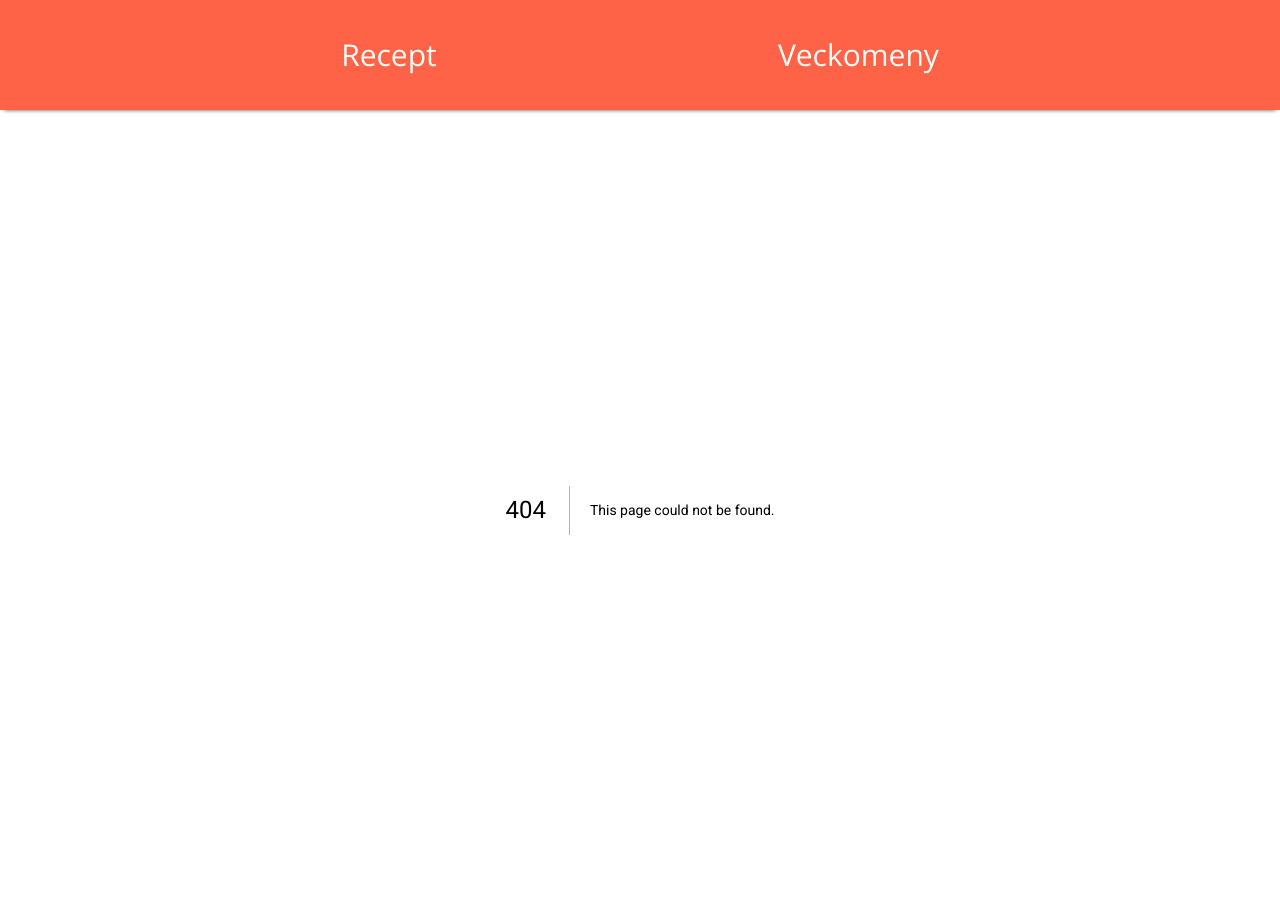
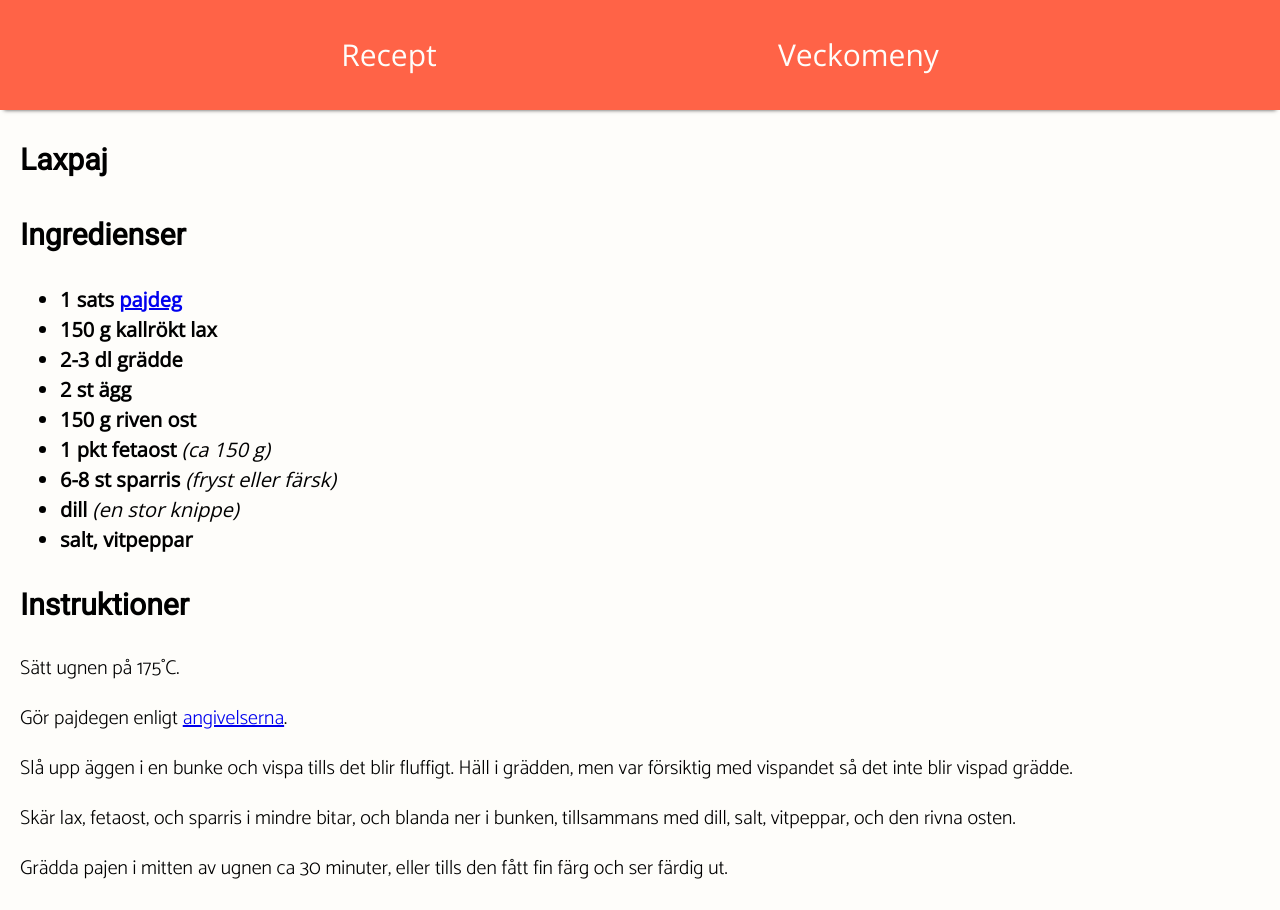
Before and after one commit to w1nston/amsenwallander.se, a Next.js app: page /recipes/laxpaj in a window 1280 px wide. Before the commit this address had no page. Built offline with nearby package versions, Linux system fonts and the light colour scheme.

Commit message:
Laxpaj (#6)
* Set cursor pointer for computorz.
* Add laxpaj recipe.

```diff
--- a/components/recipe/FloatingButton.tsx
+++ b/components/recipe/FloatingButton.tsx
@@ -20,6 +20,7 @@ const expand = keyframes`
 
 const buttonStyles = css`
   color: #fefdfa;
+  cursor: pointer;
   position: fixed;
   bottom: 0;
   right: 0;
@@ -68,6 +69,7 @@ const menuButtonContainerStyles = css`
 const menuButtonStyles = css`
   color: #fefdfa;
   background-color: #47b5ff;
+  cursor: pointer;
   text-transform: uppercase;
   text-decoration: none;
   border: none;
--- a/components/recipe/RecipeLink.tsx
+++ b/components/recipe/RecipeLink.tsx
@@ -18,6 +18,7 @@ const containerStyles = css`
   border: none;
   width: 100vw;
   display: flex;
+  cursor: pointer;
   flex-direction: column;
   text-align: start;
 `;
--- a/pages/recipes/index.tsx
+++ b/pages/recipes/index.tsx
@@ -14,6 +14,7 @@ type Props = {
 const clearFilterButtonStyles = css`
   color: #fefdfa;
   background-color: #47b5ff;
+  cursor: pointer;
   text-transform: uppercase;
   text-decoration: none;
   border: none;
--- /dev/null
+++ b/pages/recipes/laxpaj.mdx
@@ -0,0 +1,29 @@
+import InternalRecipeLink from '../../components/recipe/InternalRecipeLink';
+
+# Laxpaj
+
+## Ingredienser
+
+- **1 sats <InternalRecipeLink path="pajdeg" text="pajdeg" />**
+- **150 g kallrökt lax**
+- **2-3 dl grädde**
+- **2 st ägg**
+- **150 g riven ost**
+- **1 pkt fetaost** _(ca 150 g)_
+- **6-8 st sparris** _(fryst eller färsk)_
+- **dill** _(en stor knippe)_
+- **salt, vitpeppar**
+
+## Instruktioner
+
+Sätt ugnen på 175˚C.
+
+Gör pajdegen enligt <InternalRecipeLink path="pajdeg" text="angivelserna" />.
+
+Slå upp äggen i en bunke och vispa tills det blir fluffigt. Häll i grädden,
+men var försiktig med vispandet så det inte blir vispad grädde.
+
+Skär lax, fetaost, och sparris i mindre bitar, och blanda ner i bunken, tillsammans
+med dill, salt, vitpeppar, och den rivna osten.
+
+Grädda pajen i mitten av ugnen ca 30 minuter, eller tills den fått fin färg och ser färdig ut.
--- a/pages/recipes/pajdeg.mdx
+++ b/pages/recipes/pajdeg.mdx
@@ -1,3 +1,5 @@
+import InternalRecipeLink from '../../components/recipe/InternalRecipeLink';
+
 # Pajdeg
 
 ## Ingredienser
@@ -17,3 +19,7 @@ _Om man orkar kan man platta ut degen i plastfolie och lägga i kylen i en timme
 Men det går också bra att trycka ut i pajformen direkt._
 
 Förgrädda pajskalet i mitten av ugnen i 15 minuter.
+
+## Förslag till rätter
+
+- <InternalRecipeLink path="laxpaj" text="Laxpaj" />
```
Also changed, not shown: metadata/recipes/laxpaj.json (added, +7 -0 lines).
